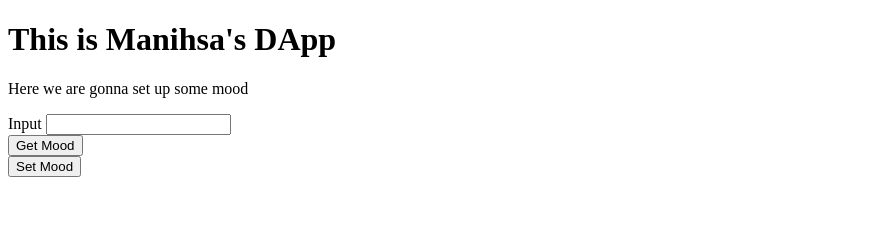
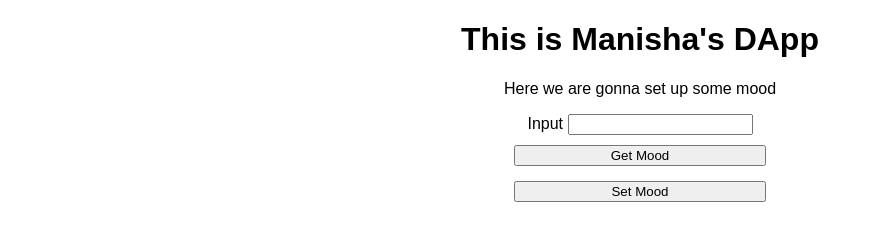
Before and after one commit to manisha6700/FirstDApp, a plain HTML site: page index.html in a window 1280 px wide. Shown: the whole page, without its empty margins (0-873 px from the left). Drawn offline with Linux system fonts and the light colour scheme.

Commit message:
Adding a bit CSS

```diff
--- a/index.html
+++ b/index.html
@@ -5,9 +5,29 @@
     <meta http-equiv="X-UA-Compatible" content="IE=edge">
     <meta name="viewport" content="width=device-width, initial-scale=1.0">
     <title>DApp</title>
+
+    <style>
+        body {
+          text-align: center;
+          font-family: Arial, Helvetica, sans-serif;
+        }
+
+        div {
+          width: 20%;
+          margin: 0 auto;
+          display: flex;
+          flex-direction: column;
+        }
+
+        button {
+          width: 100%;
+          margin: 10px 0px 5px 0px;
+        }
+      </style>
+
 </head>
 <body>
-    <h1>This is Manihsa's DApp</h1>
+    <h1>This is Manisha's DApp</h1>
     <p>Here we are gonna set up some mood</p>
     <label for="mood">Input</label>
     <input type="text" id="mood"/>
```
